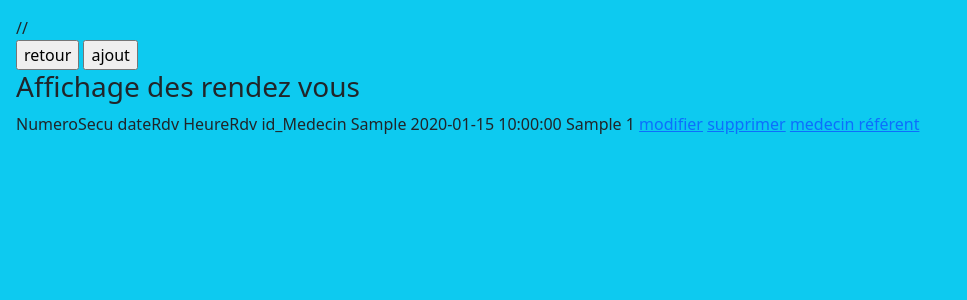
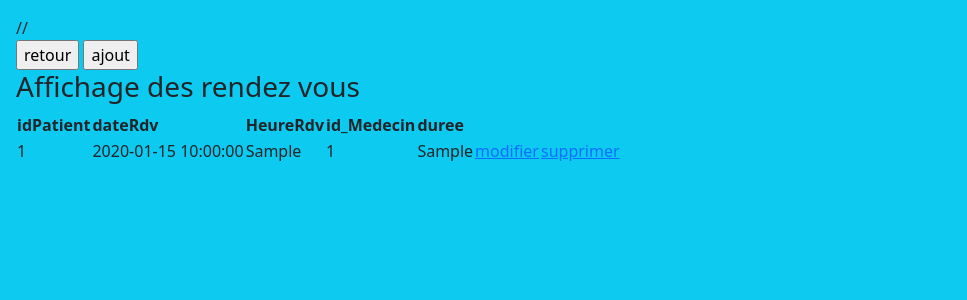
Before and after one commit to Adami-j/PhpGitCM, a PHP site: page /PhpGitCM/afficherRdv.php in a window 1280 px wide. Shown: the top 300 px of the page, without its empty margins (0-967 px from the left). Run offline with PHP 8.4, Linux system fonts and the light colour scheme; the visitor is signed in with stand-in values (Sample User, id 1); tables that the repository leaves empty or names only in its code hold one stand-in row (values such as "Sample post"); data that the repository does not hold is empty.

Commit message:
aficherRdv

```diff
--- a/afficherRdv.php
+++ b/afficherRdv.php
@@ -1,7 +1,7 @@
 <?php
 
 require("connect.php");
-require("recUser.php");
+require("secuConnexion.php");
 
 if(isset($_POST['retour'])){
 	header("Location: adminGestion.php");
@@ -35,36 +35,36 @@ if(isset($_POST['ajout'])){
 <form>
 <body class="p-3 mb-2 bg-info text-dark">
 	 <h3 id="nomPop">Affichage des rendez vous</h3>
-
-	<thead  class="thead-light">
+	<table>
+	<thead  class="table">
     <tr >
-      <th scope="col">NumeroSecu</th>
+      <th scope="col">idPatient</th>
       <th scope="col">dateRdv</th>
       <th scope="col">HeureRdv</th>
       <th scope="col">id_Medecin</th>
+	  <th scope="col">duree</th>
     </tr>
   </thead>
-
-
-	<?php
-		$sql= "SELECT NumeroSecu, dateRdv, HeureRdv, id_Medecin from consulter";
+   <?php
+		$sql= "SELECT id_patient, dateRdv, HeureRdv, id_Medecin, duree from consulter";
 		$req = $conn ->query($sql);
 		while ($row= $req ->fetch()){
 		?>
+        <tbody>
+          <tr >
+            <td><?php echo $row['id_patient'];?></td>
+            <td><?php echo $row['dateRdv'];?></td>
+            <td><?php echo $row['HeureRdv'];?></td>
+			<td><?php echo $row['id_Medecin'];?></td>
+			<td><?php echo $row['duree'];?></td>
+			<td><a href="modifierRdv.php?id=<?php echo $row['dateRdv'];?>">modifier</a></td>
+		  <td><a href="supprRdv.php?id=<?php echo $row['dateRdv'];?>">supprimer</a></td>
 
-	<tbody >
-		<tr>
-			<th scope=row><?php echo $row['NumeroSecu'];?> </th>
-		  <td><?php echo $row['dateRdv'];?></td>
-		  <td><?php echo $row['HeureRdv'];?></td>
-		  <td><?php echo $row['id_Medecin'];?></td>
-		  <td><a href="modifierRdv.php?id=<?php echo $exec[''];?>">modifier</a></td>
-		  <td><a href="supprRdv.php?id=<?php echo $exec[''];?>">supprimer</a></td>
-		   <td><a href="http://localhost/PhpGitCM/patient/modifRef.php?id=<?php echo $exec['id_patient'];?>">medecin référent </a></td>
-		</tr>
 
-	  </tbody>
+          </tr>
+        </tbody>
 		<?php }?>
+      </table>
 
 </body>
 </html>
```
